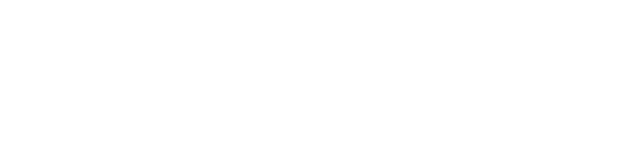
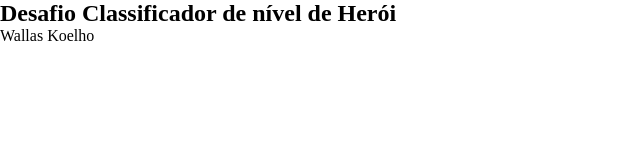
Before and after one commit to wallaskoelho/Desafio-Classificador-de-nivel-de-Heroi, a plain HTML site: page index.html in a window 1280 px wide. Shown: the whole page, without its empty margins (0-640 px from the left). Drawn offline with Linux system fonts and the light colour scheme.

Commit message:
HTML atualizado

```diff
--- a/index.html
+++ b/index.html
@@ -9,7 +9,10 @@
 <body>
     <div id="estrutura">
 
-
+        <h2>Desafio Classificador de nível de Herói</h2>
+        <footer>
+            <p>Wallas Koelho</p>
+        </footer>
     </div>
     <script type="module" src="js/script.js"></script>
 </body>
```
